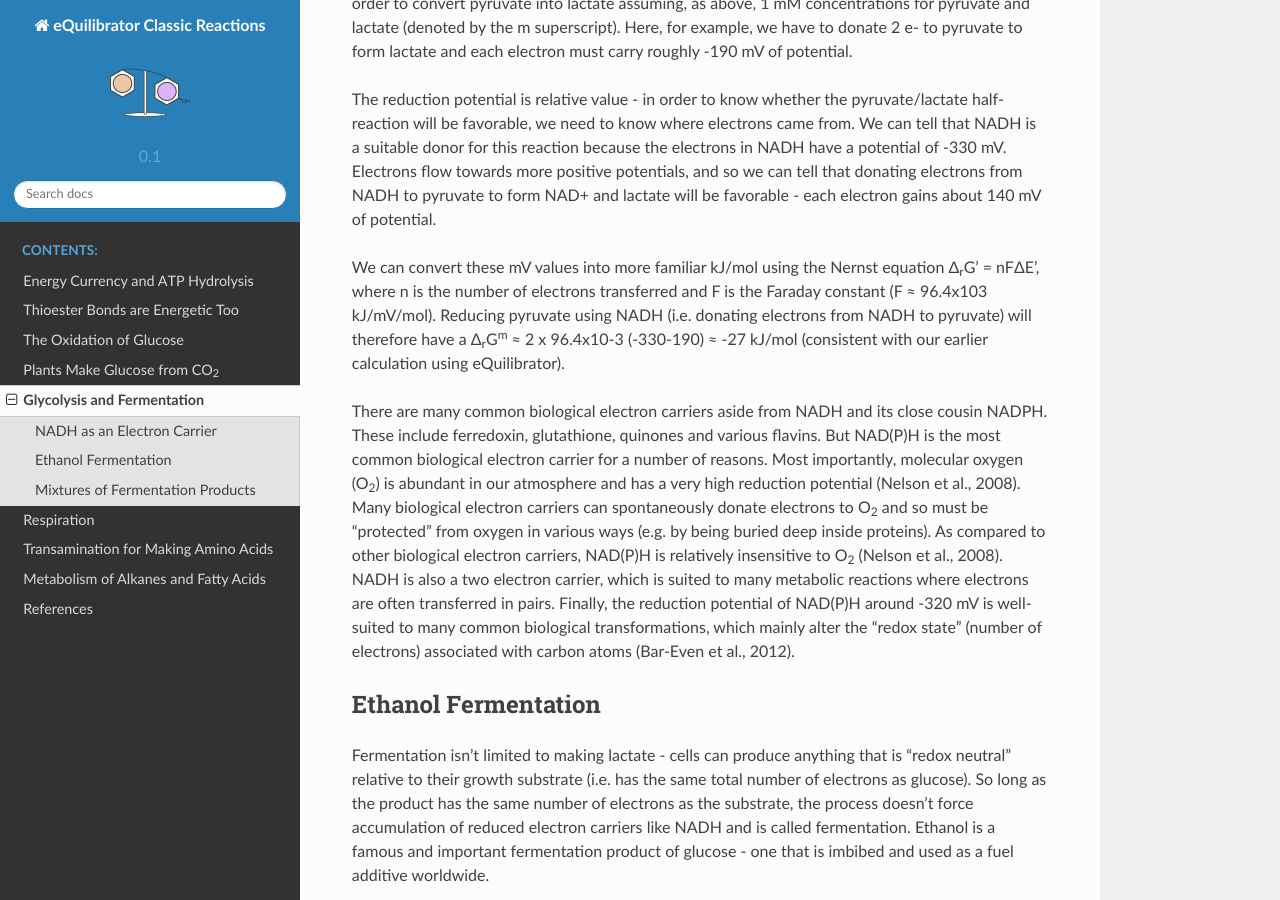
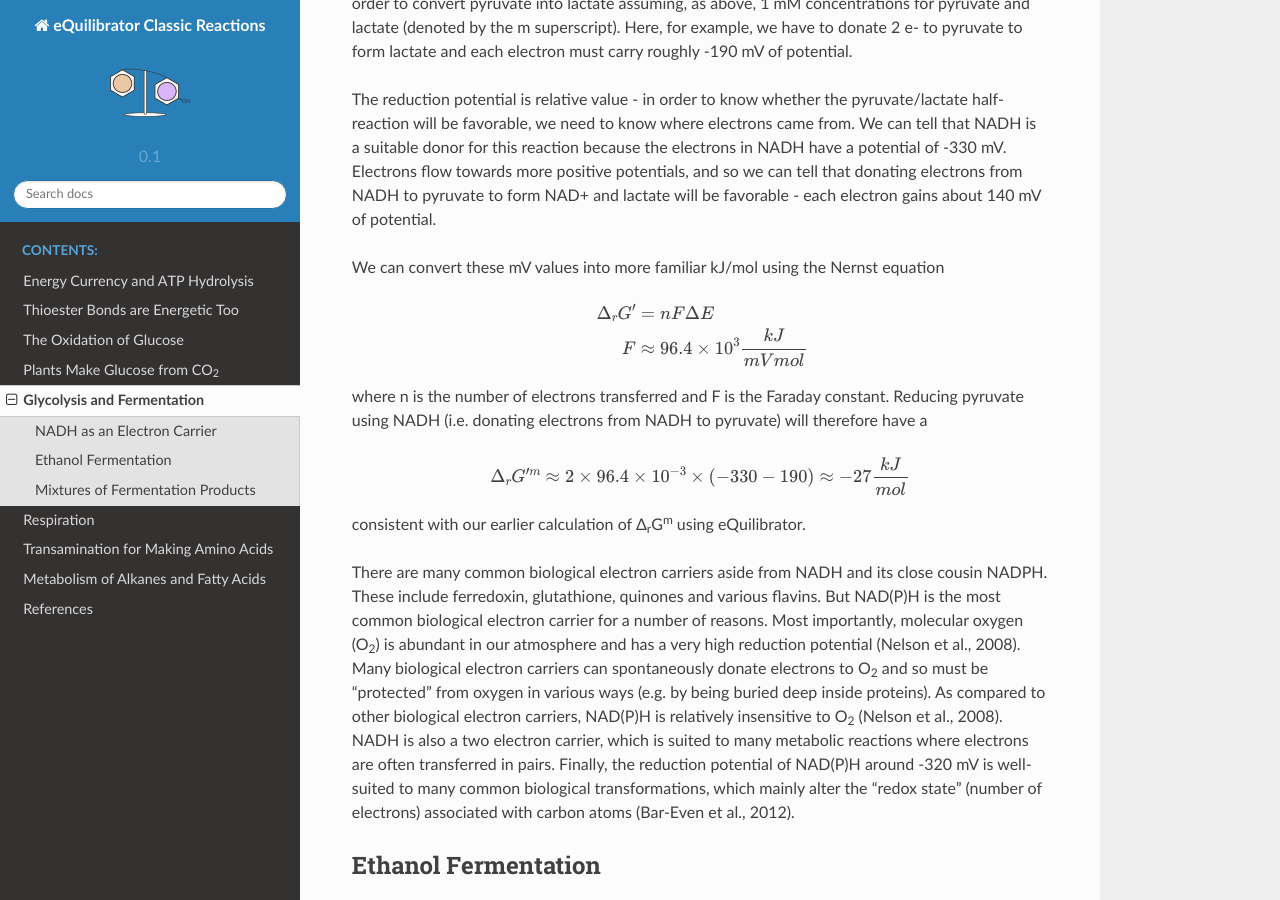
Before and after one commit to eladnoor/equilibrator, a Sphinx documentation site: the page built from classic_rxns/source/glycolysis.rst, in a window 1280 px wide and 900 px high, scrolled down 2128 px. Built offline with Sphinx 7.4.7 and the Read the Docs theme 2.0.0, drawn with Linux system fonts in a browser that asks for light colours.

Commit message:
Equations in glycolsis section.

```diff
--- a/classic_rxns/source/glycolysis.rst
+++ b/classic_rxns/source/glycolysis.rst
@@ -58,7 +58,20 @@ The energetics of these half-reactions can be characterized by a number called t
 
 The reduction potential is relative value - in order to know whether the pyruvate/lactate half-reaction will be favorable, we need to know where electrons came from. We can tell that NADH is a suitable donor for this reaction because the electrons in NADH have a potential of -330 mV. Electrons flow towards more positive potentials, and so we can tell that donating electrons from NADH to pyruvate to form NAD+ and lactate will be favorable - each electron gains about 140 mV of potential.
 
-We can convert these mV values into more familiar kJ/mol using the Nernst equation Δ\ :sub:`r`\ G' = nFΔE’, where n is the number of electrons transferred and F is the Faraday constant (F ≈ 96.4x103 kJ/mV/mol). Reducing pyruvate using NADH (i.e. donating electrons from NADH to pyruvate) will therefore have a Δ\ :sub:`r`\ G\ :sup:`m` ≈ 2 x 96.4x10-3 (-330-190) ≈ -27 kJ/mol (consistent with our earlier calculation using eQuilibrator).
+We can convert these mV values into more familiar kJ/mol using the Nernst equation
+
+.. math::
+	\begin{eqnarray}
+	\Delta_r G' &=& n F \Delta E \\
+	F &\approx& 96.4 \times 10^3 \frac{kJ}{mV mol}
+	\end{eqnarray}
+
+where n is the number of electrons transferred and F is the Faraday constant. Reducing pyruvate using NADH (i.e. donating electrons from NADH to pyruvate) will therefore have a
+
+.. math::
+	\Delta_r G'^m \approx 2 \times 96.4 \times 10^{-3} \times (-330 - 190) \approx -27 \frac{kJ}{mol}
+
+consistent with our earlier calculation of Δ\ :sub:`r`\ G\ :sup:`m` using eQuilibrator.
 
 There are many common biological electron carriers aside from NADH and its close cousin NADPH. These include ferredoxin, glutathione, quinones and various flavins. But NAD(P)H is the most common biological electron carrier for a number of reasons. Most importantly, molecular oxygen (O\ :sub:`2`) is abundant in our atmosphere and has a very high reduction potential (Nelson et al., 2008). Many biological electron carriers can spontaneously donate electrons to O\ :sub:`2` and so must be “protected” from oxygen in various ways (e.g. by being buried deep inside proteins). As compared to other biological electron carriers, NAD(P)H is relatively insensitive to O\ :sub:`2` (Nelson et al., 2008). NADH is also a two electron carrier, which is suited to many metabolic reactions where electrons are often transferred in pairs. Finally, the reduction potential of NAD(P)H around -320 mV is well-suited to many common biological transformations, which mainly alter the “redox state” (number of electrons) associated with carbon atoms (Bar-Even et al., 2012).
 
```
